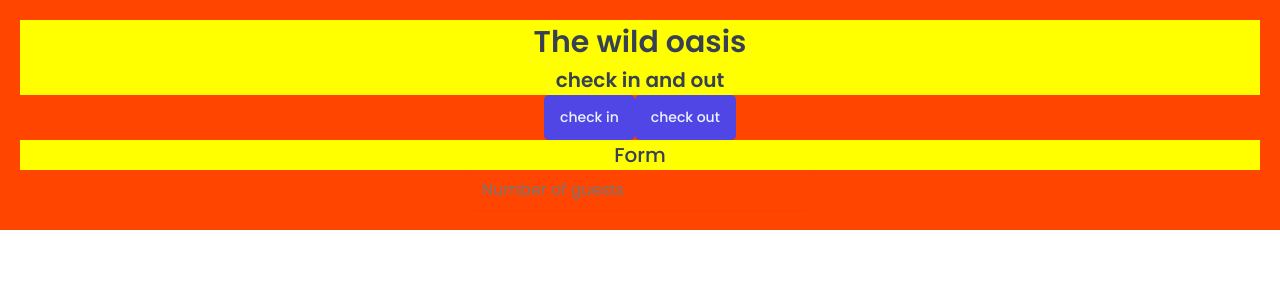
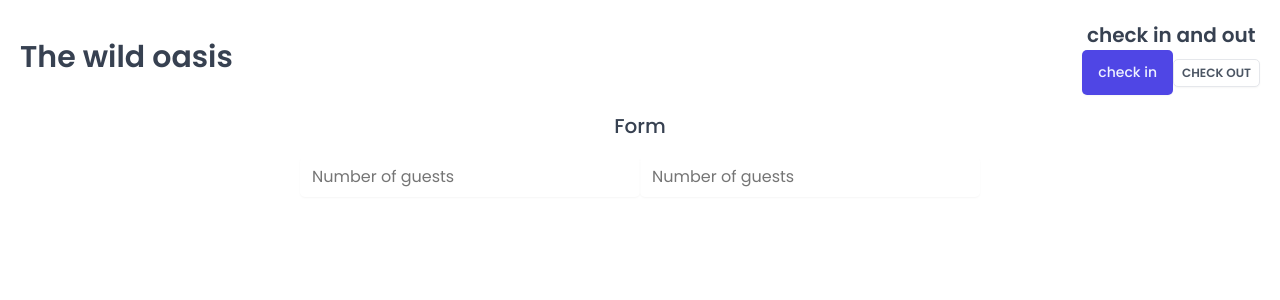
Before and after one commit to Abolfazl-Mohammadi-06/the-wild-oasis, a React (Vite) app: page / in a window 1280 px wide. Shown: the top 300 px of the page. Built offline with nearby package versions, Linux system fonts and the light colour scheme; a web font is replaced by a local one.

Commit message:
last nigth commit

```diff
--- a/src/App.jsx
+++ b/src/App.jsx
@@ -3,12 +3,12 @@
 import Button from "./ui/Button.jsx";
 import Input from "./ui/Input.jsx";
 import Heading from "./ui/Heading.jsx";
+import Row from "./ui/Row.jsx";
 
 const test = css`
     text-align: center;
 `;
 const StyledApp = styled.div`
-    background-color: orangered;
     padding: 20px;
     ${test}
 `;
@@ -18,16 +18,27 @@
         <>
             <GlobalStyle/>
             <StyledApp>
-                <Heading as="h1">The wild oasis</Heading>
-                <Heading as="h2">check in and out</Heading>
-                <Button>check in</Button>
-                <Button>check out</Button>
-                <Heading as="h3">Form</Heading>
-                <Input type="number" placeholder="Number of guests"/>
+                <Row>
+                    <Row type="horizontal">
+                        <Heading as="h1">The wild oasis</Heading>
+                        <div>
+                            <Heading as="h2">check in and out</Heading>
+                            <Button>check in</Button>
+                            <Button variations="secondary" size="small">check out</Button>
+                        </div>
+                    </Row>
+                    <Row>
+                        <Heading as="h3">Form</Heading>
+                        <form>
+                            <Input type="number" placeholder="Number of guests"/>
+                            <Input type="number" placeholder="Number of guests"/>
+                        </form>
+                    </Row>
+                </Row>
             </StyledApp>
         </>
     );
 }
 
 export default App;
-// E5 was finished.
+// E7 was finished.
--- a/src/ui/Button.jsx
+++ b/src/ui/Button.jsx
@@ -49,20 +49,19 @@
 };
 
 const Button = styled.button`
-    font-size: 1.4rem;
-    padding: 1.2rem 1.6rem;
-    font-weight: 500;
     border: none;
     border-radius: var(--border-radius-sm);
-    background-color: var(--color-brand-600);
-    color: var(--color-brand-50);
     box-shadow: var(--shadow-sm);
-    cursor: pointer;
 
-    &:hover {
-        background-color: var(--color-brand-700);
-    }
+    ${props => sizes[props.size]};
+    ${props => variations[props.variations]};
+
 
 `;
 
+Button.defaultProps = {
+    variations: "primary",
+    size: "medium",
+}
+
 export default Button;
--- a/src/ui/Heading.jsx
+++ b/src/ui/Heading.jsx
@@ -4,17 +4,17 @@
     ${props => props.as === 'h1' && css`
         font-size: 3rem;
         font-weight: 600;
-        background-color: yellow;`}
+        `}
 
     ${props => props.as === 'h2' && css`
         font-size: 2rem;
         font-weight: 600;
-        background-color: yellow;`}
+        `}
 
     ${props => props.as === 'h3' && css`
         font-size: 2rem;
         font-weight: 500;
-        background-color: yellow;`}
+    `}
 
     lineheight: 1.4;
 `;
--- /dev/null
+++ b/src/ui/Row.jsx
@@ -0,0 +1,21 @@
+import styled, {css} from "styled-components";
+
+const Row = styled.div`
+
+    display: flex;
+
+    ${props=>props.type==='horizontal'&& css`
+        justify-content: space-between;
+        align-items: center;
+    `}
+
+    ${props=>props.type==='vertical'&& css`
+        flex-direction: column;
+        gap: 1.6rem ;
+
+    `}
+`;
+Row.defaultProps= {
+    type:'vertical',
+}
+export default Row;
```
